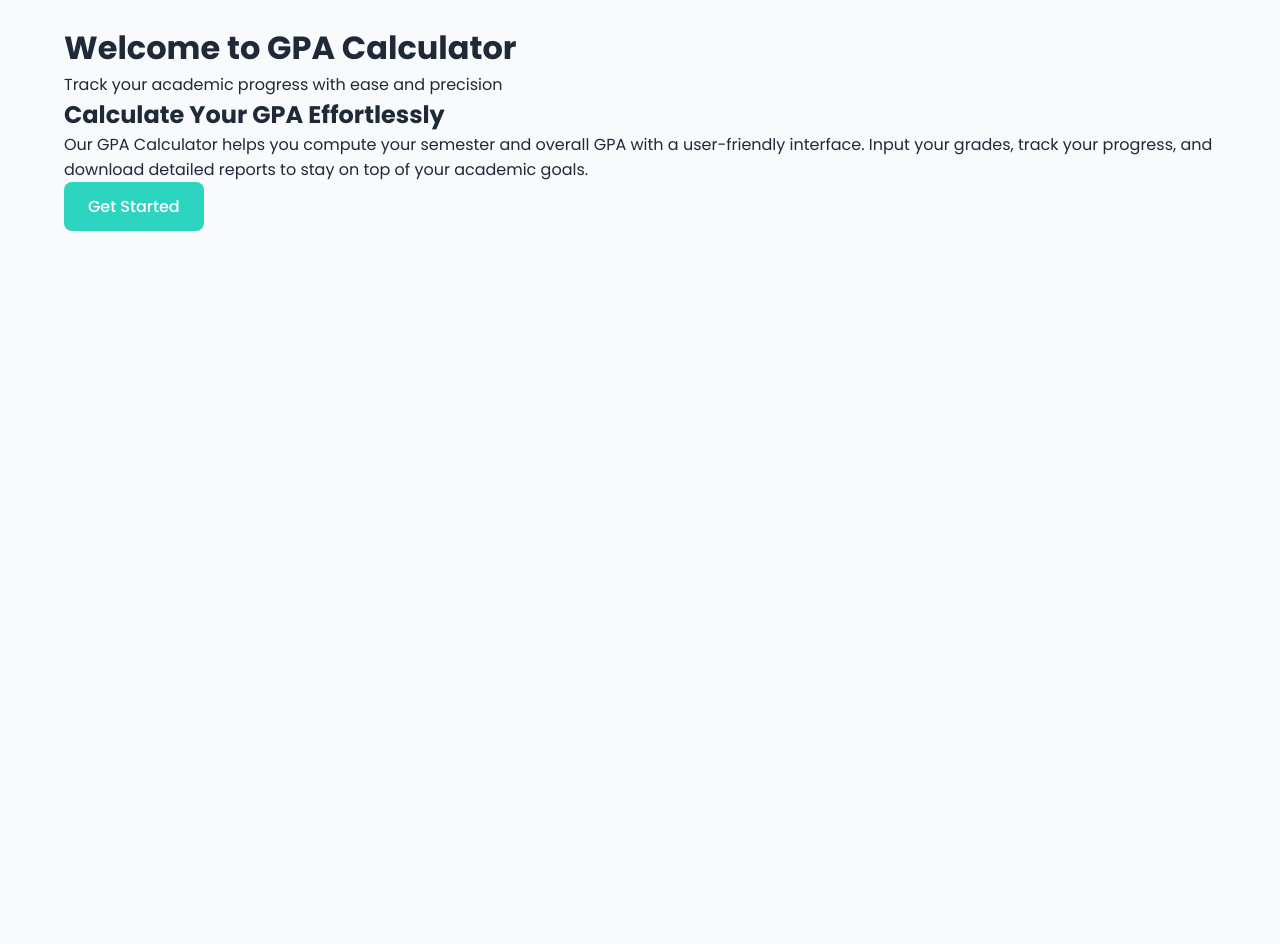
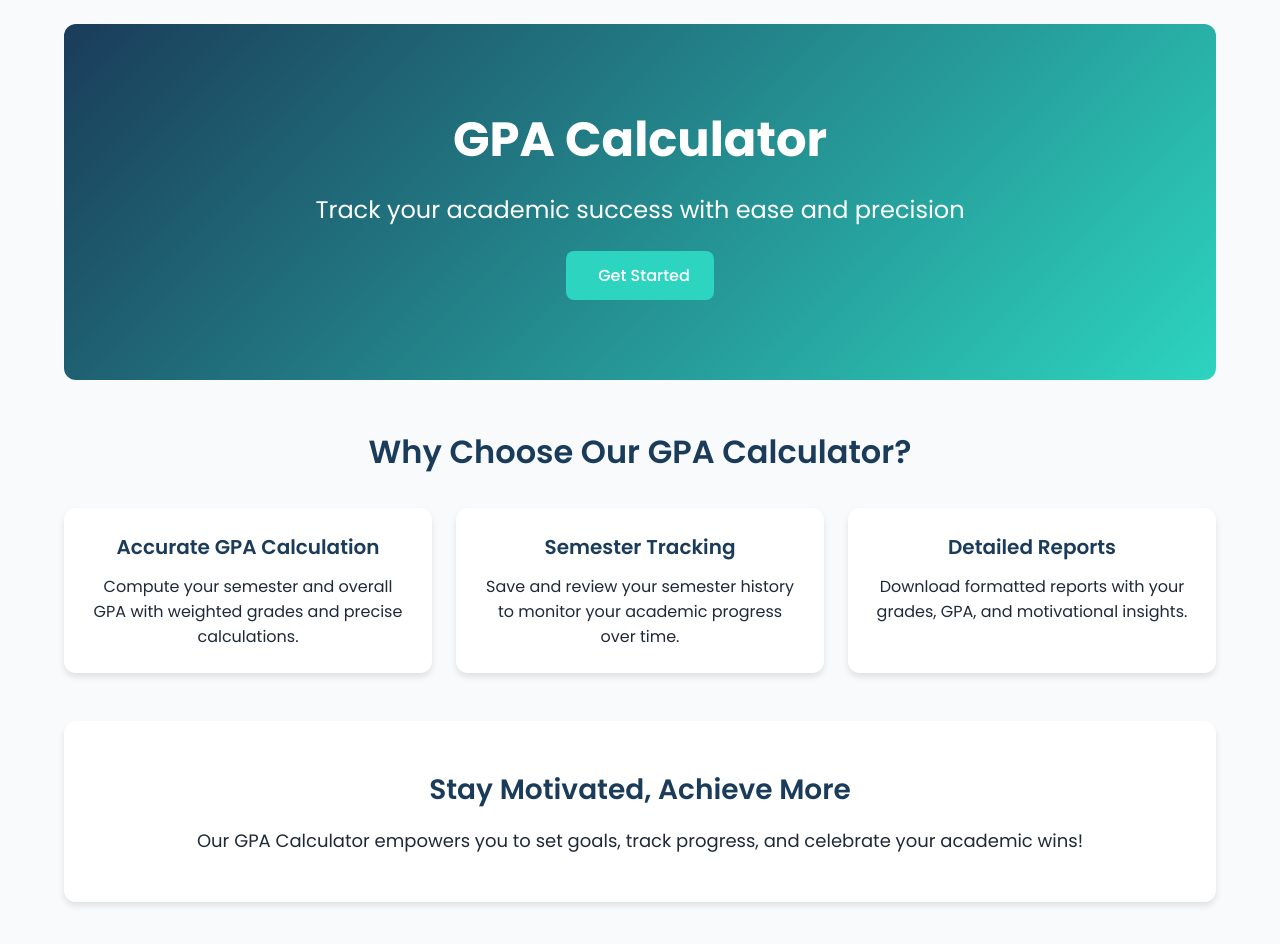
Before and after one commit to Amaya-Wickramaarachchi/gpa-calculator, a Next.js app: page / in a window 1280 px wide. Shown: the top 944 px of the page. Before the commit the page ends 800 px from the top, so only its background shows below. Built offline with nearby package versions, Linux system fonts and the light colour scheme.

Commit message:
feat: enhance landing page with hero section, feature cards, wave animation, and motivational section

```diff
--- a/app/page.jsx
+++ b/app/page.jsx
@@ -4,21 +4,47 @@ import './styles.css';
 export default function Home() {
   return (
     <div className="landing-container">
-      <div className="header">
-        <h1>Welcome to GPA Calculator</h1>
-        <p>Track your academic progress with ease and precision</p>
-      </div>
-      <div className="intro">
-        <h2>Calculate Your GPA Effortlessly</h2>
-        <p>
-          Our GPA Calculator helps you compute your semester and overall GPA with a user-friendly interface. Input your grades, track your progress, and download detailed reports to stay on top of your academic goals.
-        </p>
-        <div className="button-group">
+      {/* Hero Section */}
+      <section className="hero">
+        <div className="hero-content">
+          <h1>GPA Calculator</h1>
+          <p className="tagline">Track your academic success with ease and precision</p>
           <Link href="/calculator">
-            <button className="button button-blue">Get Started</button>
+            <button className="button button-blue cta-button">
+              <i className="fas fa-rocket"></i> Get Started
+            </button>
           </Link>
         </div>
-      </div>
+        <div className="wave-animation"></div>
+      </section>
+
+      {/* Features Section */}
+      <section className="features">
+        <h2>Why Choose Our GPA Calculator?</h2>
+        <div className="feature-grid">
+          <div className="feature-card">
+            <i className="fas fa-calculator"></i>
+            <h3>Accurate GPA Calculation</h3>
+            <p>Compute your semester and overall GPA with weighted grades and precise calculations.</p>
+          </div>
+          <div className="feature-card">
+            <i className="fas fa-history"></i>
+            <h3>Semester Tracking</h3>
+            <p>Save and review your semester history to monitor your academic progress over time.</p>
+          </div>
+          <div className="feature-card">
+            <i className="fas fa-download"></i>
+            <h3>Detailed Reports</h3>
+            <p>Download formatted reports with your grades, GPA, and motivational insights.</p>
+          </div>
+        </div>
+      </section>
+
+      {/* Motivational Section */}
+      <section className="motivation-section">
+        <h2>Stay Motivated, Achieve More</h2>
+        <p>Our GPA Calculator empowers you to set goals, track progress, and celebrate your academic wins!</p>
+      </section>
     </div>
   );
 }
```
